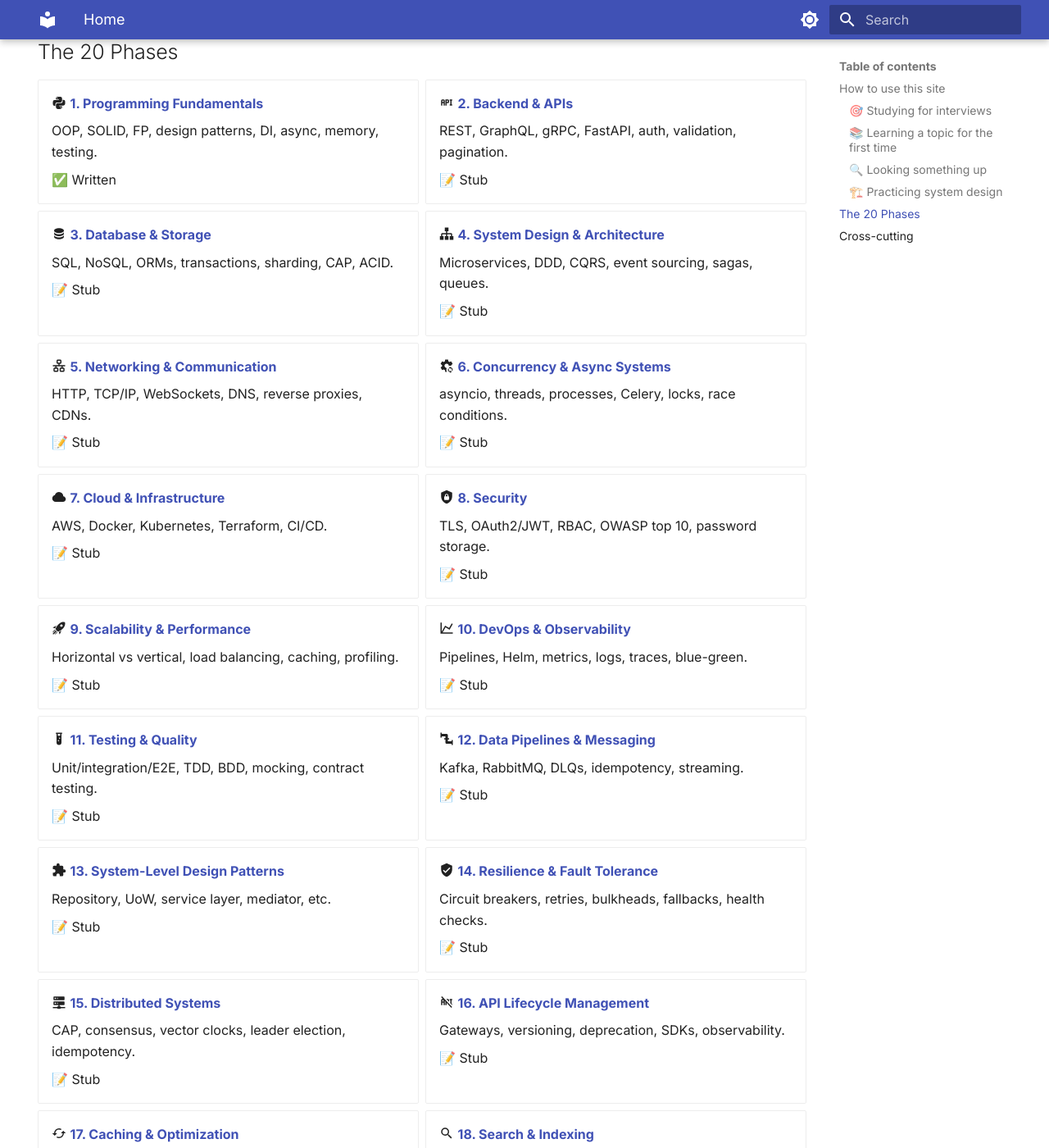
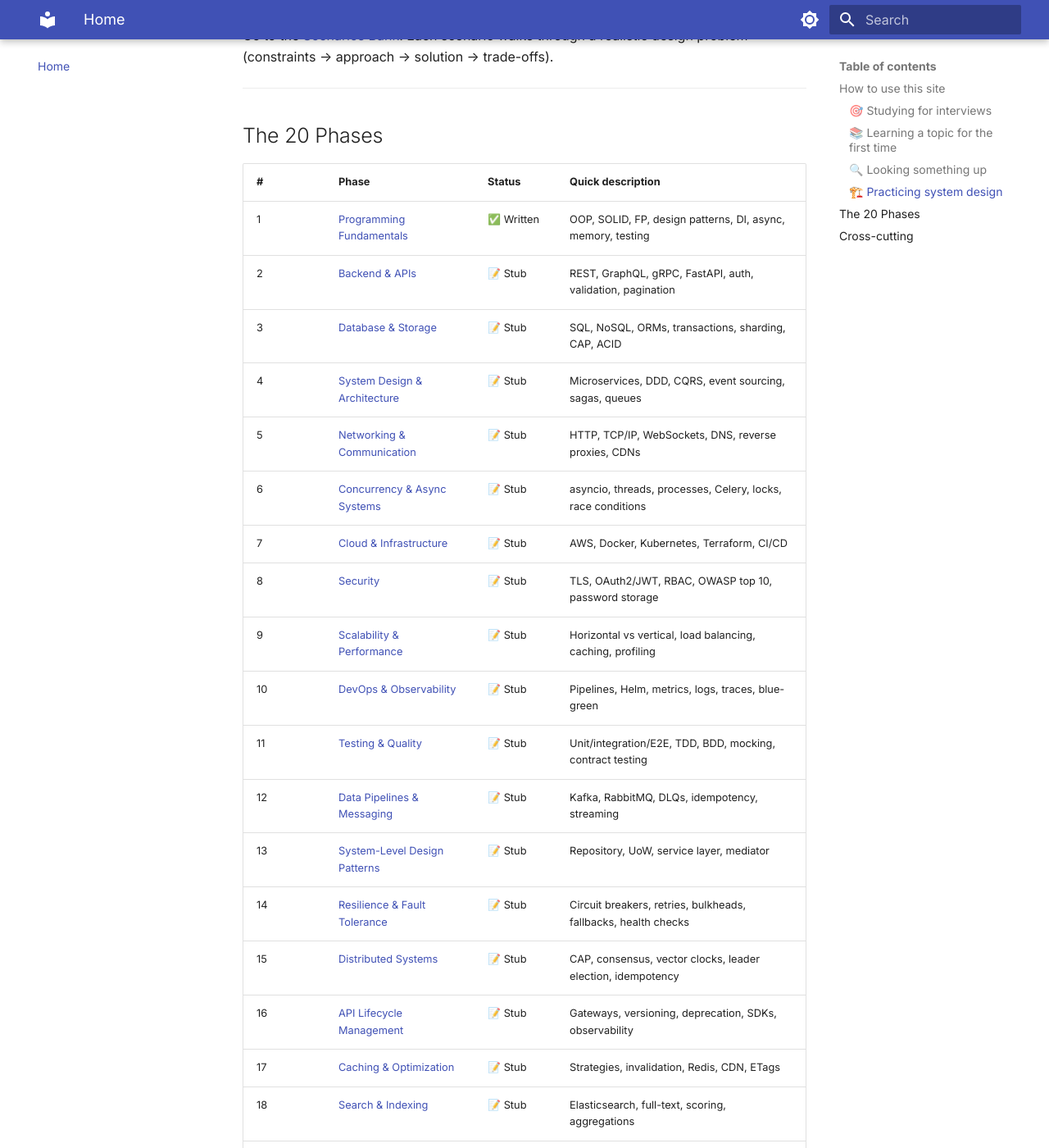
Before and after one commit to adilzubari/Under-The-Hood, an MkDocs documentation site: the page built from docs/index.md, in a window 1280 px wide and 1400 px high, scrolled down 868 px. Shown: the whole window at 82% size. Built offline with MkDocs 1.6.1 and Material for MkDocs 9.7.7, drawn with Linux system fonts in a browser that asks for light colours; part of the change alters nothing that is shown; some of the changed text lies outside the part shown.

Commit message:
Make docs/index.md GitHub-renderable
Replace Material-only `:material-icon:` references and `<div class="grid cards">`
wrapper with a plain markdown table. Renders cleanly on github.com without
losing structure (status, descriptions, links).

The MkDocs Material site still renders the table — slightly less visually rich
than cards, but consistent across both viewers.

Co-Authored-By: Claude Opus 4.6 (1M context) <noreply@anthropic.com>

```diff
--- a/docs/index.md
+++ b/docs/index.md
@@ -1,13 +1,8 @@
----
-hide:
-  - navigation
----
-
 # SE Docs
 
 A personal software engineering knowledge base — concepts, deep dives, and **interactive interview prep**.
 
-> **Built for two audiences:** my future self refreshing a topic before an interview, and any dev who wants a clean reference.
+> Built for two audiences: my future self refreshing a topic before an interview, and any dev who wants a clean reference. Browse on GitHub or run the MkDocs site locally — both work.
 
 ## How to use this site
 
@@ -18,7 +13,7 @@ Open any topic. Skip to **Interview Questions** at the bottom. Each question is
 Read top-to-bottom: **TL;DR → Concept Overview → Deep Dive**. The Deep Dive has runnable Python examples and Mermaid diagrams.
 
 ### 🔍 Looking something up
-Use the search bar (top-right or press <kbd>/</kbd>). Indexed across every topic.
+Use the search bar (top-right or press <kbd>/</kbd>) when running locally. On GitHub, use repo search.
 
 ### 🏗️ Practicing system design
 Go to the [Scenarios Bank](scenarios-bank/index.md). Each scenario walks through a realistic design problem (constraints → approach → solution → trade-offs).
@@ -27,129 +22,28 @@ Go to the [Scenarios Bank](scenarios-bank/index.md). Each scenario walks through
 
 ## The 20 Phases
 
-<div class="grid cards" markdown>
-
-- :material-language-python: **[1. Programming Fundamentals](01-programming-fundamentals/index.md)**
-
-    OOP, SOLID, FP, design patterns, DI, async, memory, testing.
-
-    ✅ Written
-
-- :material-api: **[2. Backend & APIs](02-backend-apis/index.md)**
-
-    REST, GraphQL, gRPC, FastAPI, auth, validation, pagination.
-
-    📝 Stub
-
-- :material-database: **[3. Database & Storage](03-database-storage/index.md)**
-
-    SQL, NoSQL, ORMs, transactions, sharding, CAP, ACID.
-
-    📝 Stub
-
-- :material-sitemap: **[4. System Design & Architecture](04-system-design-architecture/index.md)**
-
-    Microservices, DDD, CQRS, event sourcing, sagas, queues.
-
-    📝 Stub
-
-- :material-lan: **[5. Networking & Communication](05-networking-communication/index.md)**
-
-    HTTP, TCP/IP, WebSockets, DNS, reverse proxies, CDNs.
-
-    📝 Stub
-
-- :material-cog-sync: **[6. Concurrency & Async Systems](06-concurrency-async/index.md)**
-
-    asyncio, threads, processes, Celery, locks, race conditions.
-
-    📝 Stub
-
-- :material-cloud: **[7. Cloud & Infrastructure](07-cloud-infrastructure/index.md)**
-
-    AWS, Docker, Kubernetes, Terraform, CI/CD.
-
-    📝 Stub
-
-- :material-shield-lock: **[8. Security](08-security/index.md)**
-
-    TLS, OAuth2/JWT, RBAC, OWASP top 10, password storage.
-
-    📝 Stub
-
-- :material-rocket-launch: **[9. Scalability & Performance](09-scalability-performance/index.md)**
-
-    Horizontal vs vertical, load balancing, caching, profiling.
-
-    📝 Stub
-
-- :material-chart-line: **[10. DevOps & Observability](10-devops-observability/index.md)**
-
-    Pipelines, Helm, metrics, logs, traces, blue-green.
-
-    📝 Stub
-
-- :material-test-tube: **[11. Testing & Quality](11-testing-quality/index.md)**
-
-    Unit/integration/E2E, TDD, BDD, mocking, contract testing.
-
-    📝 Stub
-
-- :material-pipe: **[12. Data Pipelines & Messaging](12-data-pipelines-messaging/index.md)**
-
-    Kafka, RabbitMQ, DLQs, idempotency, streaming.
-
-    📝 Stub
-
-- :material-puzzle: **[13. System-Level Design Patterns](13-design-patterns-system/index.md)**
-
-    Repository, UoW, service layer, mediator, etc.
-
-    📝 Stub
-
-- :material-shield-check: **[14. Resilience & Fault Tolerance](14-resilience-fault-tolerance/index.md)**
-
-    Circuit breakers, retries, bulkheads, fallbacks, health checks.
-
-    📝 Stub
-
-- :material-server-network: **[15. Distributed Systems](15-distributed-systems/index.md)**
-
-    CAP, consensus, vector clocks, leader election, idempotency.
-
-    📝 Stub
-
-- :material-api-off: **[16. API Lifecycle Management](16-api-lifecycle/index.md)**
-
-    Gateways, versioning, deprecation, SDKs, observability.
-
-    📝 Stub
-
-- :material-cached: **[17. Caching & Optimization](17-caching-optimization/index.md)**
-
-    Strategies, invalidation, Redis, CDN, ETags.
-
-    📝 Stub
-
-- :material-magnify: **[18. Search & Indexing](18-search-indexing/index.md)**
-
-    Elasticsearch, full-text, scoring, aggregations.
-
-    📝 Stub
-
-- :material-monitor-eye: **[19. API Reliability & Observability](19-api-reliability-observability/index.md)**
-
-    SLIs/SLOs/SLAs, tracing, dashboards, error budgets.
-
-    📝 Stub
-
-- :material-account-group: **[20. Soft Skills & System Design](20-soft-skills-system-design/index.md)**
-
-    Trade-off communication, RCA, postmortems, mentoring.
-
-    📝 Stub
-
-</div>
+| # | Phase | Status | Quick description |
+|---|---|---|---|
+| 1 | [Programming Fundamentals](01-programming-fundamentals/index.md) | ✅ Written | OOP, SOLID, FP, design patterns, DI, async, memory, testing |
+| 2 | [Backend & APIs](02-backend-apis/index.md) | 📝 Stub | REST, GraphQL, gRPC, FastAPI, auth, validation, pagination |
+| 3 | [Database & Storage](03-database-storage/index.md) | 📝 Stub | SQL, NoSQL, ORMs, transactions, sharding, CAP, ACID |
+| 4 | [System Design & Architecture](04-system-design-architecture/index.md) | 📝 Stub | Microservices, DDD, CQRS, event sourcing, sagas, queues |
+| 5 | [Networking & Communication](05-networking-communication/index.md) | 📝 Stub | HTTP, TCP/IP, WebSockets, DNS, reverse proxies, CDNs |
+| 6 | [Concurrency & Async Systems](06-concurrency-async/index.md) | 📝 Stub | asyncio, threads, processes, Celery, locks, race conditions |
+| 7 | [Cloud & Infrastructure](07-cloud-infrastructure/index.md) | 📝 Stub | AWS, Docker, Kubernetes, Terraform, CI/CD |
+| 8 | [Security](08-security/index.md) | 📝 Stub | TLS, OAuth2/JWT, RBAC, OWASP top 10, password storage |
+| 9 | [Scalability & Performance](09-scalability-performance/index.md) | 📝 Stub | Horizontal vs vertical, load balancing, caching, profiling |
+| 10 | [DevOps & Observability](10-devops-observability/index.md) | 📝 Stub | Pipelines, Helm, metrics, logs, traces, blue-green |
+| 11 | [Testing & Quality](11-testing-quality/index.md) | 📝 Stub | Unit/integration/E2E, TDD, BDD, mocking, contract testing |
+| 12 | [Data Pipelines & Messaging](12-data-pipelines-messaging/index.md) | 📝 Stub | Kafka, RabbitMQ, DLQs, idempotency, streaming |
+| 13 | [System-Level Design Patterns](13-design-patterns-system/index.md) | 📝 Stub | Repository, UoW, service layer, mediator |
+| 14 | [Resilience & Fault Tolerance](14-resilience-fault-tolerance/index.md) | 📝 Stub | Circuit breakers, retries, bulkheads, fallbacks, health checks |
+| 15 | [Distributed Systems](15-distributed-systems/index.md) | 📝 Stub | CAP, consensus, vector clocks, leader election, idempotency |
+| 16 | [API Lifecycle Management](16-api-lifecycle/index.md) | 📝 Stub | Gateways, versioning, deprecation, SDKs, observability |
+| 17 | [Caching & Optimization](17-caching-optimization/index.md) | 📝 Stub | Strategies, invalidation, Redis, CDN, ETags |
+| 18 | [Search & Indexing](18-search-indexing/index.md) | 📝 Stub | Elasticsearch, full-text, scoring, aggregations |
+| 19 | [API Reliability & Observability](19-api-reliability-observability/index.md) | 📝 Stub | SLIs/SLOs/SLAs, tracing, dashboards, error budgets |
+| 20 | [Soft Skills & System Design](20-soft-skills-system-design/index.md) | 📝 Stub | Trade-off communication, RCA, postmortems, mentoring |
 
 ---
 
```
